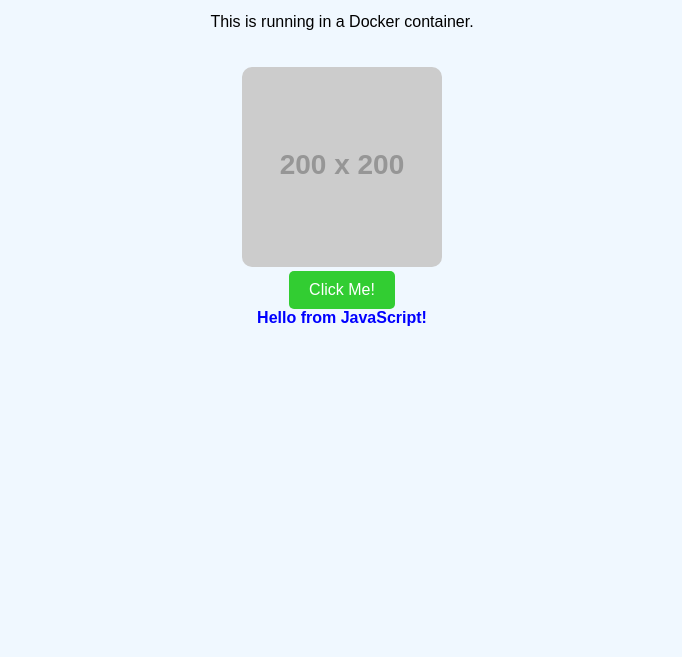
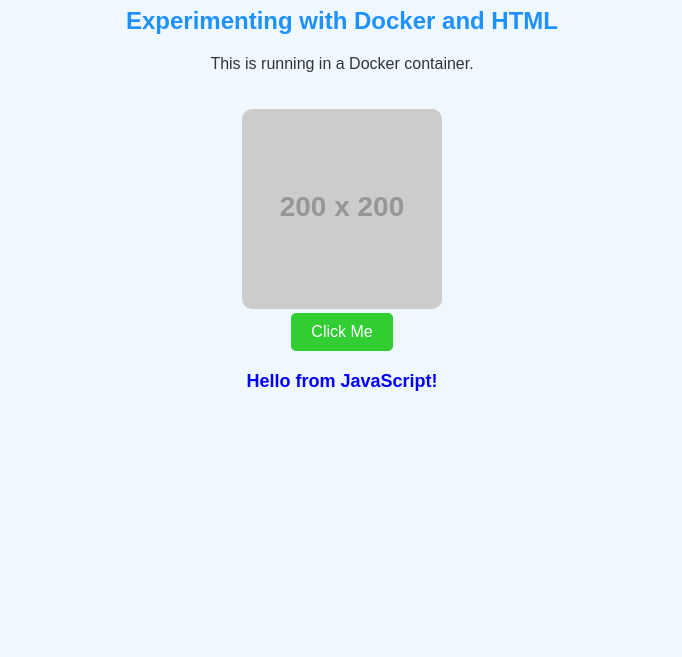
Before and after one commit to vicolat/apprunner-app, a website: page index.html in a window 1280 px wide. Shown: the part 143-800 px from the top of the page, without its empty margins (298-980 px from the left). Drawn offline with Linux system fonts and the light colour scheme; placeholder pictures from the web are drawn by us.

Commit message:
Update index.html and index.js with full HTML, styling, and JS

```diff
--- a/index.html
+++ b/index.html
@@ -1,16 +1,25 @@
 <!DOCTYPE html>
-<html>
+<html lang="en">
 <head>
-    <title>My Second App</title>
+  <meta charset="UTF-8">
+  <title>My Second Docker Web App</title>
   <style>
+    /* Body styling */
     body {
       font-family: Arial, sans-serif;
       background-color: #f0f8ff;
       text-align: center;
       margin-top: 50px;
+      cursor: pointer;
+      padding: 20px;
     }
+
+    /* Headings */
     h1 { color: #ff4500; }
     h2 { color: #1e90ff; }
+    p { color: #333; }
+
+    /* Button styling */
     button {
       background-color: #32cd32;
       color: white;
@@ -20,13 +29,22 @@
       cursor: pointer;
       border-radius: 5px;
     }
-        button:hover {
-            background-color: #228b22;
-        }
+
+    button:hover { background-color: #228b22; }
+
+    /* Image styling */
     img {
       width: 200px;
       margin-top: 20px;
       border-radius: 10px;
+    }
+
+    /* Div updated by JS */
+    #myElementId {
+      color: blue;
+      font-weight: bold;
+      font-size: 18px;
+      margin-top: 20px;
     }
   </style>
 </head>
@@ -35,34 +53,26 @@
   <h2>Experimenting with Docker and HTML</h2>
   <p>This is running in a Docker container.</p>
 
-    <!-- Image -->
+  <!-- Sample Image -->
   <img src="https://via.placeholder.com/200" alt="Sample Image">
 
   <!-- Button -->
   <div>
-        <button onclick="alert('Hello from Docker!')">Click Me!</button>
+    <button onclick="alert('Hello from Docker!')">Click Me</button>
   </div>
+
+  <!-- JS-updated Div -->
   <div id="myElementId"></div>
+
+  <!-- Inline JavaScript -->
   <script>
-  // Wait until the page is fully loaded
     document.addEventListener('DOMContentLoaded', () => {
-
-    // Get the element you want to update
       const myElement = document.getElementById('myElementId');
-
-    // Only run code if the element exists
       if (myElement) {
-      console.log('Element exists — safe to run JS here');
-      // Change the text inside the div
         myElement.textContent = "Hello from JavaScript!";
-
-      // Example: change styles
         myElement.style.color = "blue";
         myElement.style.fontWeight = "bold";
-    } else {
-      console.warn('Element not found: myElementId');
       }
-
     });
   </script>
 </body>
```
Also changed, not shown: index.js (+8 -6 lines), 1 other file. Lines whose indentation alone changed are shown as unchanged.
